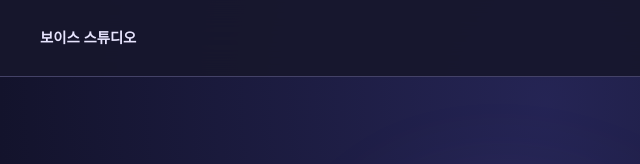
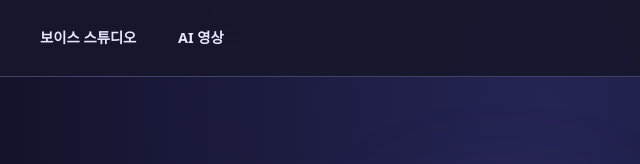
Before and after one commit to bohyeon04/bohyeon04.github.io, a plain HTML site: page index.html in a window 1280 px wide. Shown: the top 164 px of the page, 478-1118 px from the left. Drawn offline with Linux system fonts and the light colour scheme.

Commit message:
Add AI video link to homepage

```diff
--- a/index.html
+++ b/index.html
@@ -280,6 +280,7 @@
           </div>
         </div>
         <a class="home-link" href="/voice-studio.html">보이스 스튜디오</a>
+      <a class="home-link" href="/ai-video.html">AI 영상</a>
       </nav>
     </div>
   </header>
```
